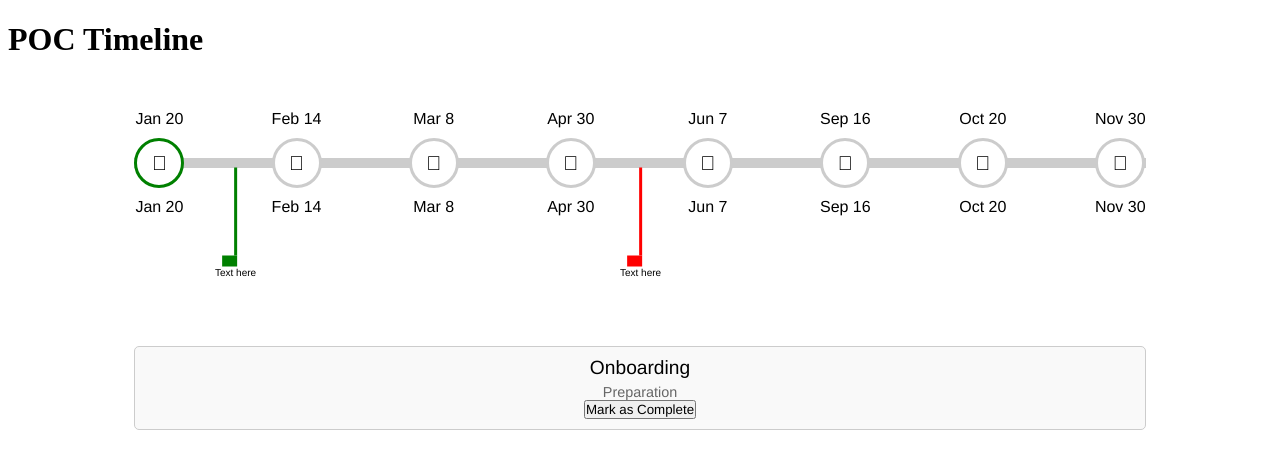
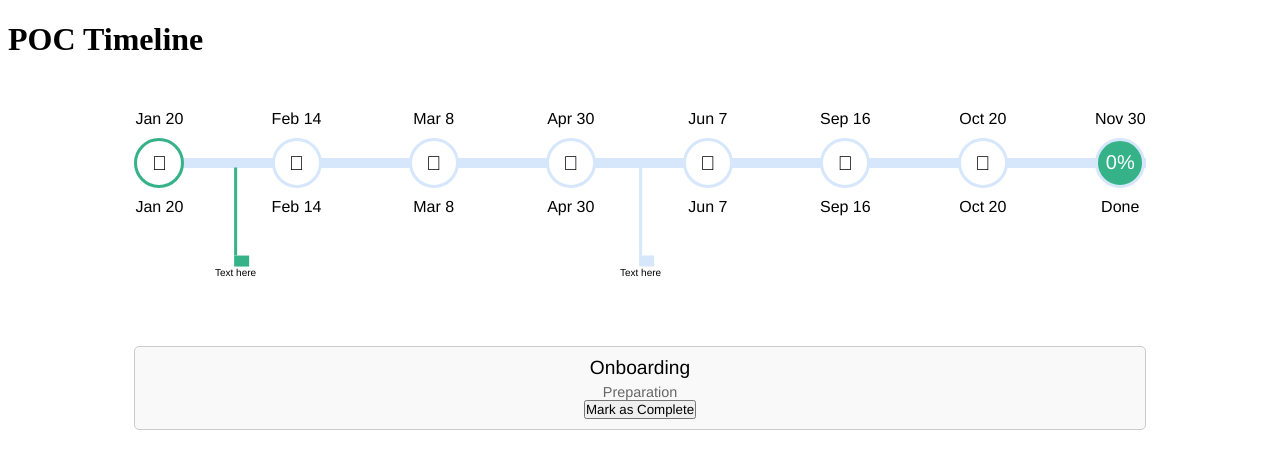
Before and after one commit to jmdotdev/angular-timeline, an Angular app: page / in a window 1280 px wide. Shown: the top 468 px of the page. Built offline with nearby package versions, Linux system fonts and the light colour scheme.

Commit message:
fix: fixed progress bar overflow

```diff
--- a/src/app/ngx-timeline/ngx-timeline.component.html
+++ b/src/app/ngx-timeline/ngx-timeline.component.html
@@ -20,10 +20,17 @@
            [class.active]="i <= activeIndex"
            >
           <div class="event-date">{{ event.date }}</div>
-        <div class="event-circle">
+          <!-- Percentage Event Circle -->
+        <div class="event-circle percentage" *ngIf="this.timelineEvents[i].index == 8">
+          <div>{{completePercentage}}%</div>
+          <i *ngIf="(!(this.timelineEvents[i].index == 8))" [class]="event.icon"></i>
+        </div>
+        <!-- Other Event Circles -->
+        <div class="event-circle" *ngIf="(!(this.timelineEvents[i].index == 8))">
           <i [class]="event.icon"></i>
         </div>
-        <div class="event-date">{{ event.date }}</div>
+        <div class="event-date" *ngIf="this.timelineEvents[i].index == 8">Done</div>
+        <div class="event-date" *ngIf="!(this.timelineEvents[i].index == 8)">{{ event.date }}</div>
       </div>
     </div>
 
@@ -31,7 +38,7 @@
     <div class="event-details" *ngIf="activeEvent">
       <div class="event-title">{{ activeEvent.title }}</div>
       <div class="event-description">{{ activeEvent.description }}</div>
-      <button (click)="markAsComplete(activeIndex)">Mark as Complete</button>
+      <button *ngIf="progress != 100" (click)="markAsComplete(activeIndex)">Mark as Complete</button>
     </div>
 
   </div>
--- a/src/app/ngx-timeline/ngx-timeline.component.scss
+++ b/src/app/ngx-timeline/ngx-timeline.component.scss
@@ -24,7 +24,7 @@
     left: 0;
     width: 100%;
     height: 10px;
-    background-color: #ccc;
+    background-color: #D6E6FB;
     z-index: 1;
     transform: translateY(-50%);
   }
@@ -49,14 +49,15 @@
     width: 3px;
     height: 120px;
     margin-bottom: 10px;
-    background-color: green;
+    background-color: #35B288;
   }
 
   .timeline-line .flag .flag-box {
     width: 15px;
     height: 15px;
-    background-color: green;
-    margin-left: 12px;
+    background-color: #35B288;
+    margin-left: -12px;
+    transform: rotate(-180deg);
   }
 
 
@@ -82,14 +83,14 @@
     width: 3px;
     height: 120px;
     margin-bottom: 10px;
-    background-color: red;
+    background-color: #D6E6FB;
   }
 
   .timeline-line .flag2 .flag2-box {
     width: 15px;
     height: 15px;
-    background-color: red;
-    margin-left: 12px;
+    background-color: #D6E6FB;
+    margin-left: -12px;
   }
 
   //end of second flag
@@ -117,7 +118,7 @@
     height: 50px;
     border-radius: 50%;
     background-color: #fff;
-    border: 3px solid #ccc;
+    border: 3px solid #D6E6FB;
     display: flex;
     align-items: center;
     justify-content: center;
@@ -126,9 +127,14 @@
   }
 
   .timeline-event.active .event-circle {
-    border-color: green;
+    border-color: #35B288;
   }
 
+  .event-circle.percentage{
+    border: 1px solid #fff important;
+    background-color: #35B288 !important;
+    color: #fff;
+  }
   .event-date {
     margin: 10px 0;
     font-weight: medium;
@@ -166,5 +172,18 @@
     justify-content: center;
     font-size: 16px;
     font-weight: bold;
-    color: green;
+    color: #35B288;
   }
+
+  @media screen and (max-width: 1000px) {
+    // .timeline-container{
+    //   transform: rotate(270deg);
+    // }
+    // .timeline{
+    //   margin-top: 30vh;
+    //   display: flex;
+    //   align-items: center;
+    //   transform: rotate(270deg);
+    //   flex-direction: row-reverse;
+    // }
+  }
--- a/src/app/ngx-timeline/ngx-timeline.component.ts
+++ b/src/app/ngx-timeline/ngx-timeline.component.ts
@@ -8,7 +8,6 @@
   description: string;
   icon: string;
   completed: boolean;
-  percentage?:number | null; // Track if the event is completed
 }
 @Component({
   selector: 'app-ngx-timeline',
@@ -23,22 +22,24 @@
   progressStage = 0;
   totalStages = 3;
   interval: any;
+  completePercentage = 0;
 
   timelineEvents: TimelineEvent[] = [
     { index:1,date: 'Jan 20', title: 'Onboarding', description: 'Preparation', icon: 'fas fa-rocket', completed: false },
-    { index:2,date: 'Feb 14', title: 'Created', description: 'Data checking', icon: 'fas fa-check-circle', completed: false },
+    { index:2,date: 'Feb 14', title: 'Axos', description: 'Data checking', icon: 'fas fa-check-circle', completed: false },
     { index:3,date: 'Mar 8', title: 'Client', description: 'Completed proof of concept', icon: 'fas fa-clipboard-check', completed: false },
     { index:4,date: 'Apr 30', title: 'Advisor', description: 'Signed Contract', icon: 'fas fa-file-signature', completed: false },
     { index:5,date: 'Jun 7', title: 'HCM', description: 'All information is migrated', icon: 'fas fa-database', completed: false },
     { index:6,date: 'Sep 16', title: 'Docupace', description: 'In Asia, Australia, Latin America', icon: 'fas fa-globe', completed: false },
     { index:7,date: 'Oct 20', title: 'Trillo', description: 'Signed Contract', icon: 'fas fa-file-signature', completed: false },
-    { index:8,date: 'Nov 30', title: 'Complete', description: 'Data checking', icon: 'fas fa-check-circle', completed: false },
+    { index:8,date: 'Nov 30', title: 'Complete', description: 'Process Done', icon: 'fas fa-check-circle', completed: false },
   ];
   activeEvent = this.timelineEvents[0];
   constructor() { }
 
   ngOnInit() {
     this.activeEvent = this.timelineEvents[this.activeIndex];
+    // this.setActiveEvent(this.activeIndex)
   }
 
   setActiveEvent(index: number): void {
@@ -49,7 +50,8 @@
   startProgress(): void {
     const stageDuration = 0.1 * 60 * 1000; // 1 seconds in milliseconds
     this.interval = setInterval(() => {
-      if (this.progressStage < this.totalStages) {
+      const percentageProgress = Math.ceil(((this.activeIndex + 1) / (this.timelineEvents.length -1))*100)
+      if ((this.progressStage < this.totalStages) && percentageProgress <= 100) {
         this.progressStage++;
         this.updateProgress();
       } else {
@@ -59,7 +61,6 @@
   }
 
   updateProgress(): void {
-    console.log("activeindex",this.activeIndex + 1)
     const percentagePerStage = 100 / (this.timelineEvents.length - 1) / 3;
     this.progress += percentagePerStage;
     // Calculate the starting point for the gradient
@@ -71,13 +72,13 @@
     let color: any;
     switch (this.progressStage) {
         case 1:
-            color = `linear-gradient(to right, green ${startPercentage}%, green ${endPercentage}%, green ${endPercentage}%)`;
+            color = `linear-gradient(to right, #35B288 ${startPercentage}%, #35B288 ${endPercentage}%, #35B288 ${endPercentage}%)`;
             break;
         case 2:
-            color = `linear-gradient(to right, green ${startPercentage}%, green ${endPercentage}%, orange ${endPercentage}%)`;
+            color = `linear-gradient(to right, #35B288 ${startPercentage}%, #35B288 ${endPercentage}%, #FF9900 ${endPercentage}%)`;
             break;
         case 3:
-            color = `linear-gradient(to right, green ${startPercentage}%, orange ${endPercentage}%,red ${endPercentage}%)`;
+            color = `linear-gradient(to right, #35B288 ${startPercentage}%, #FF9900 ${endPercentage}%,#FF3C3C ${endPercentage}%)`;
             break;
     }
     document.documentElement.style.setProperty('--progress-color', color);
@@ -85,12 +86,13 @@
 
 
   markAsComplete(index: number): void {
+    this.completePercentage = ((index + 1) / (this.timelineEvents.length -1) ) * 100;
+    this.completePercentage = Math.ceil(this.completePercentage)
     if (!(index + 1 == this.timelineEvents.length)){
        // this.startProgress();
-    this.setActiveEvent(index);
+    // this.setActiveEvent(index);
     // Mark the event as complete
     this.timelineEvents[index].completed = true;
-
     // Recalculate progress based on completed events
     const completedEvents = this.timelineEvents.filter(event => event.completed);
     const completedCount = completedEvents.length;
@@ -105,12 +107,11 @@
     }
 
     // Set the progress color to green
-    document.documentElement.style.setProperty('--progress-color', 'green');
+    document.documentElement.style.setProperty('--progress-color', '#35B288');
     this.progressStage = 0;
 
     }
     else{
-     alert("done");
      this.progress = 100;
     }
   }
```
